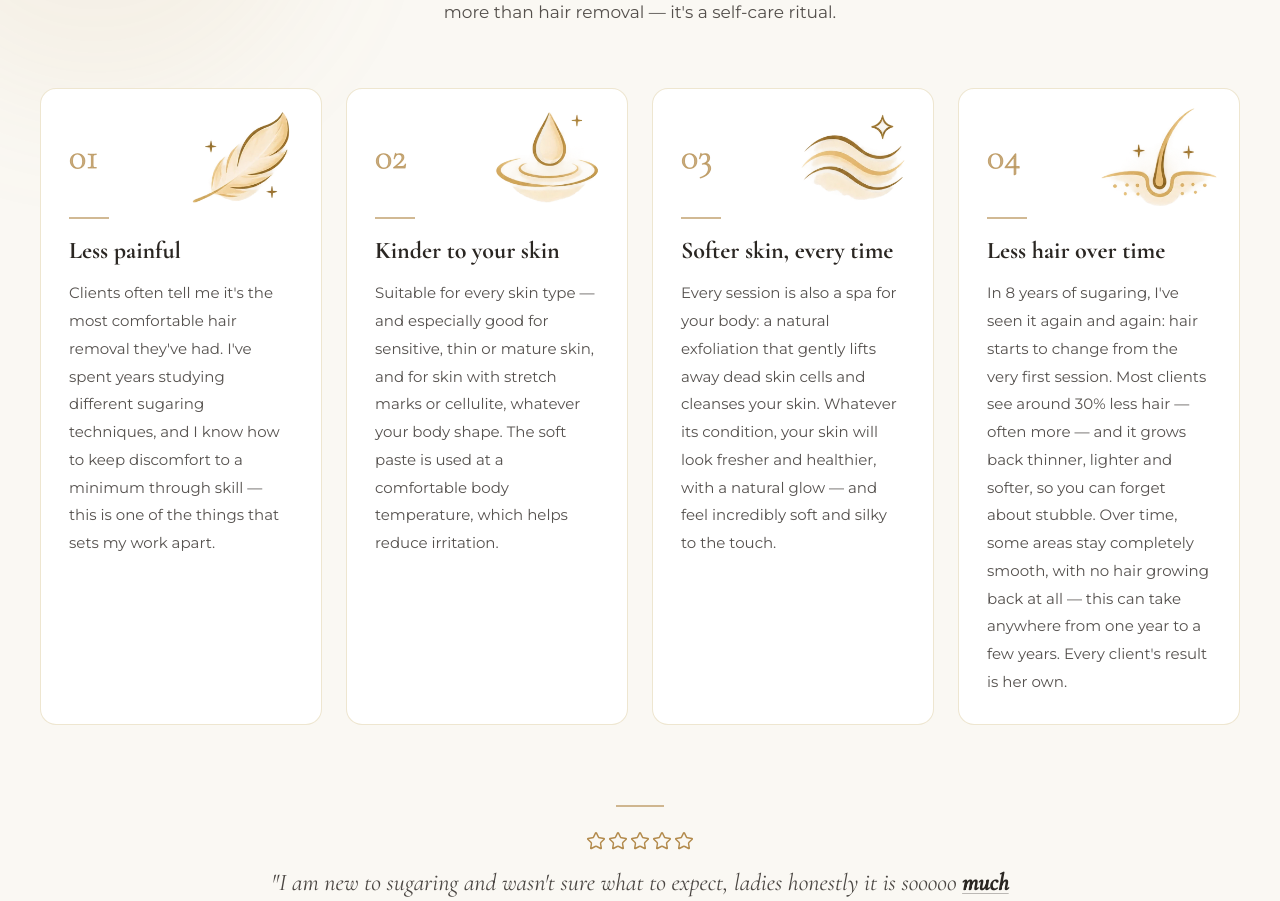
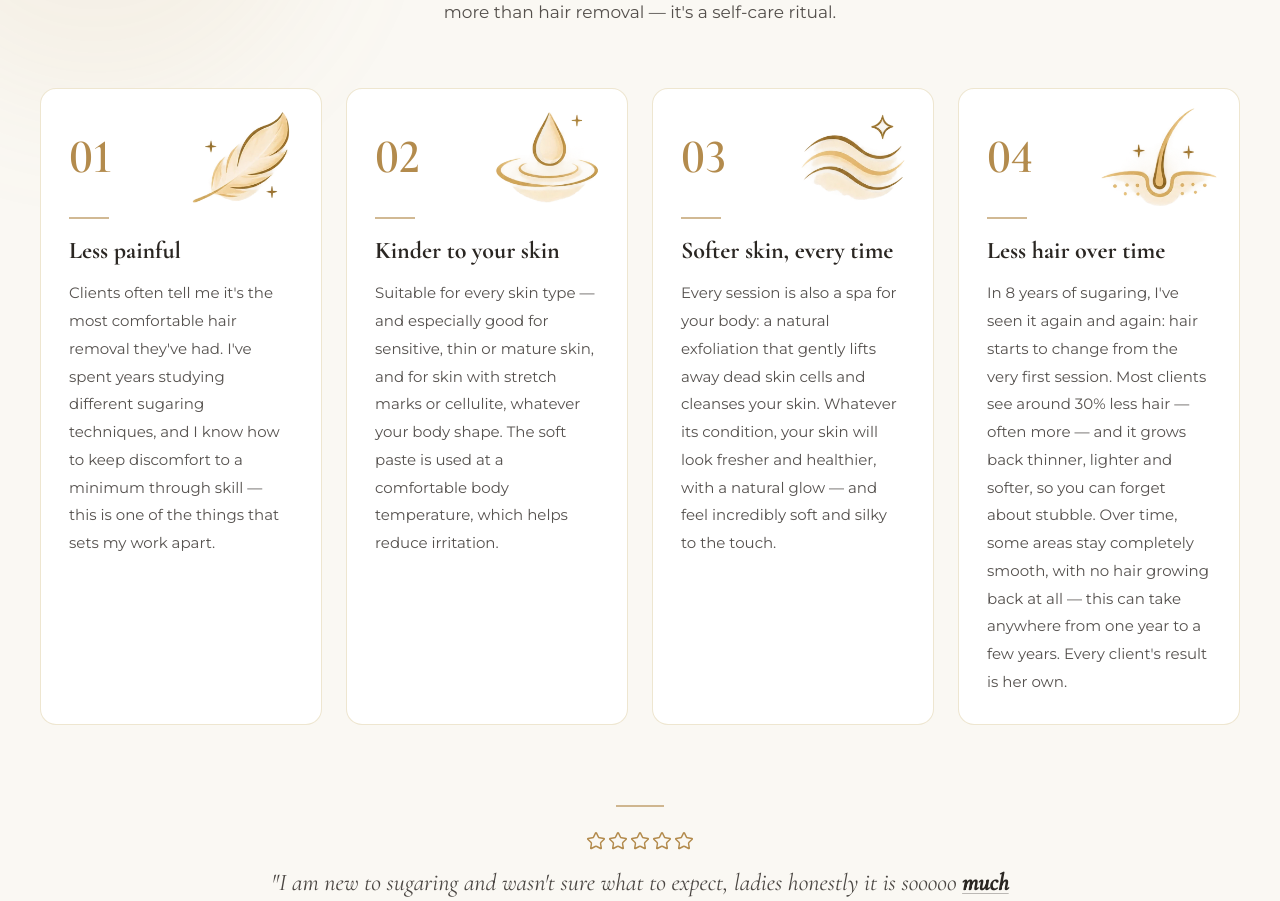
Before and after one commit to sweet-orchard/mv-sugaring-bristol-website, a React (Vite) app: page / in a window 1280 px wide. Shown: the part 2946-3847 px from the top of the page. Built offline with nearby package versions, Linux system fonts and the light colour scheme.

Commit message:
Why Sugaring: bolder lining numerals 01-04
Co-Authored-By: Claude Sonnet 5.5 <noreply@anthropic.com>
Claude-Session: https://claude.ai/code/session_018AJJriCm7ZhNhxA4fH2trF

```diff
--- a/src/components/WhySugaringSection.jsx
+++ b/src/components/WhySugaringSection.jsx
@@ -74,8 +74,8 @@ export default function WhySugaringSection() {
                             <div>
                                 <div className="flex items-center justify-between mb-5">
                                     <span
-                                        className="font-display font-light text-3xl lg:text-4xl text-[#B38B4D]/70 select-none leading-none"
-                                        style={{ WebkitTextStroke: '1px rgba(179,139,77,0.7)' }}
+                                        className="font-display font-semibold text-[40px] lg:text-5xl text-[#B38B4D] select-none leading-none"
+                                        style={{ fontVariantNumeric: 'lining-nums' }}
                                         aria-hidden="true"
                                     >
                                         {b.num}
```
